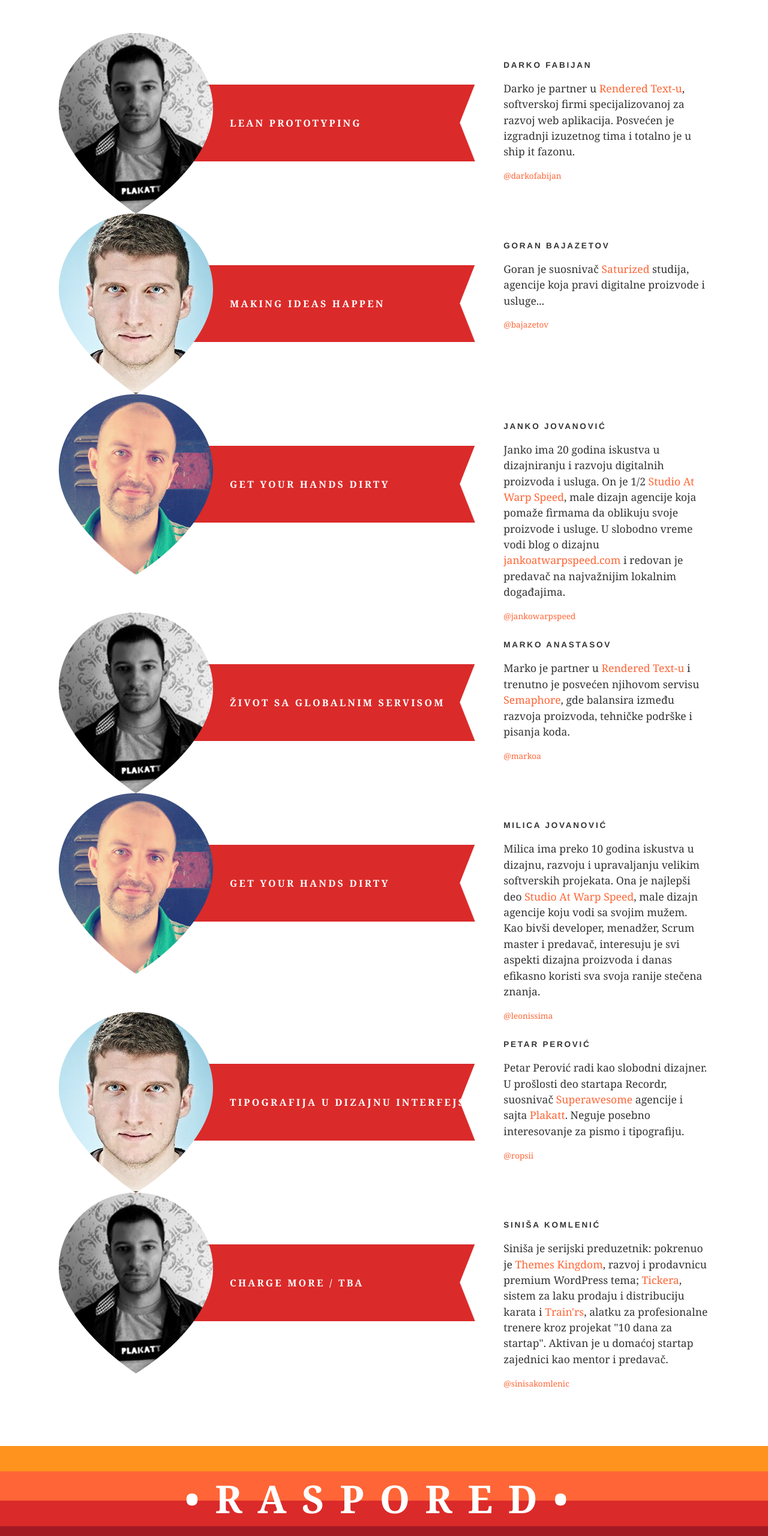
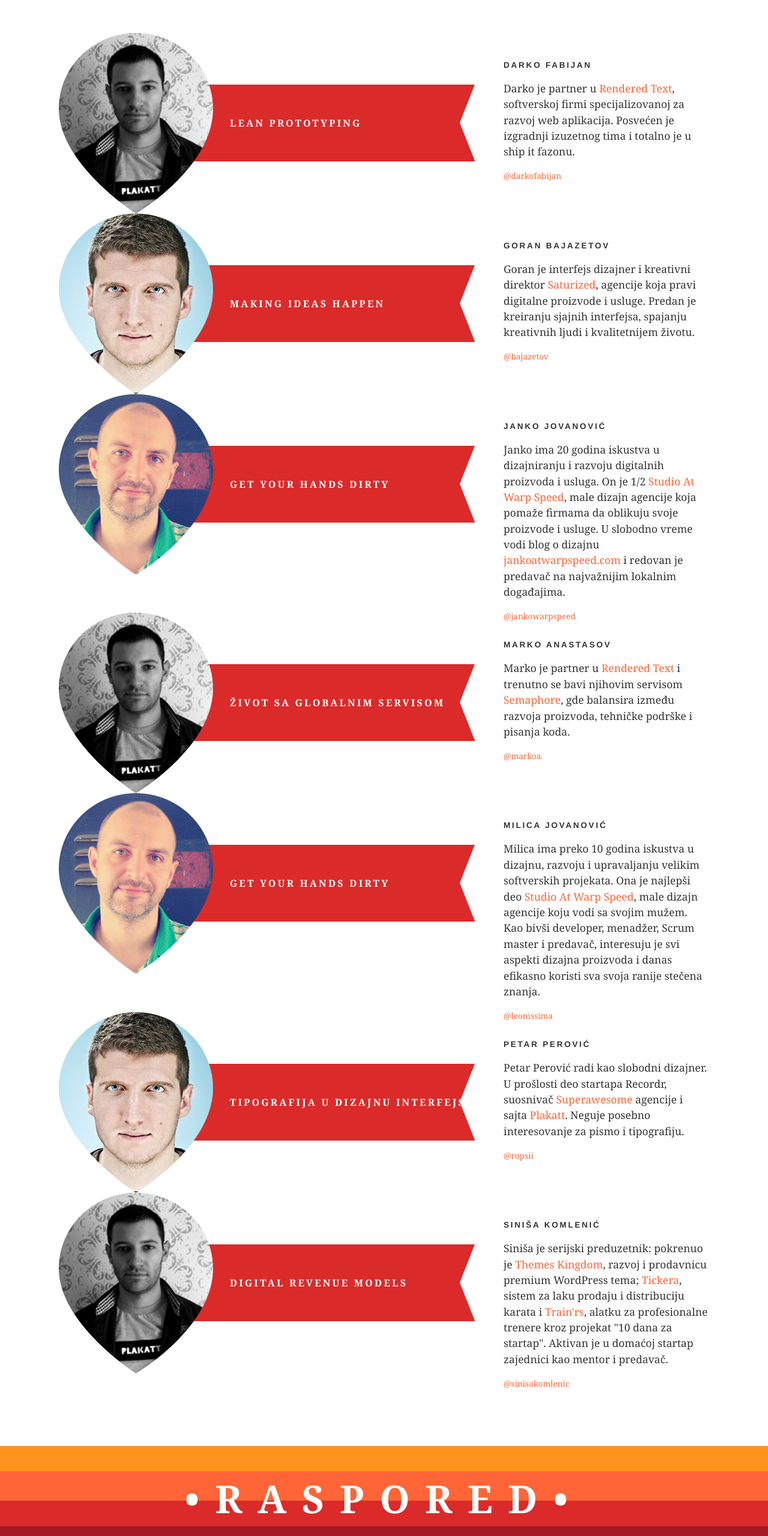
Before and after one commit to renderedtext/renderconf, a plain HTML site: page public/index.html in a window 1280 px wide. Shown: the part 1840-4400 px from the top of the page at 60% size. Drawn offline with Linux system fonts and the light colour scheme.

Commit message:
All bios.

```diff
--- a/public/index.html
+++ b/public/index.html
@@ -127,7 +127,7 @@
         <section class="speaker-about">
           <h1>Darko Fabijan</h1>
           <p>
-            Darko je partner u <a href="http://renderedtext.com">Rendered Text-u</a>, softverskoj firmi specijalizovanoj za razvoj web aplikacija.
+            Darko je partner u <a href="http://renderedtext.com">Rendered Text</a>, softverskoj firmi specijalizovanoj za razvoj web aplikacija.
             Posvećen je izgradnji izuzetnog tima i totalno je u ship it fazonu.
           </p>
           <p class="speaker-about-action">
@@ -149,7 +149,8 @@
         <section class="speaker-about">
           <h1>Goran Bajazetov</h1>
           <p>
-            Goran je suosnivač <a href="http://www.saturized.com">Saturized</a> studija, agencije koja pravi digitalne proizvode i usluge...
+            Goran je interfejs dizajner i kreativni direktor <a href="http://www.saturized.com">Saturized</a>, agencije koja pravi digitalne proizvode i usluge.
+            Predan je kreiranju sjajnih interfejsa, spajanju kreativnih ljudi i kvalitetnijem životu.
           </p>
           <p class="speaker-about-action">
             <a href="http://twitter.com/bajazetov">@bajazetov</a>
@@ -193,7 +194,7 @@
         <section class="speaker-about">
           <h1>Marko Anastasov</h1>
           <p>
-            Marko je partner u <a href="http://renderedtext.com">Rendered Text-u</a> i trenutno je posvećen njihovom servisu <a href="https://semaphoreapp.com">Semaphore</a>, gde balansira između razvoja proizvoda, tehničke podrške i pisanja koda.
+            Marko je partner u <a href="http://renderedtext.com">Rendered Text</a> i trenutno se bavi njihovim servisom <a href="https://semaphoreapp.com">Semaphore</a>, gde balansira između razvoja proizvoda, tehničke podrške i pisanja koda.
           </p>
           <p class="speaker-about-action">
             <a href="http://twitter.com/markoa">@markoa</a>
@@ -248,7 +249,7 @@
         <figure class="speaker-photo">
           <img src="images/speaker-darko.png" alt="">
           <figcaption>
-            <p>Charge more / TBA</p>
+            <p>Digital revenue models</p>
           </figcaption>
         </figure>
       </div> <!-- .col -->
@@ -311,7 +312,7 @@
               </td>
               <td>
                 <span class="timetable-speaker">Siniša Komlenić:</span>
-                <strong class="timetable-topic">Charge more / TBA</strong>
+                <strong class="timetable-topic">Digital revenue models</strong>
               </td>
             </tr>
             <tr class="break-row">
```
Also changed, not shown: 1 other file.
